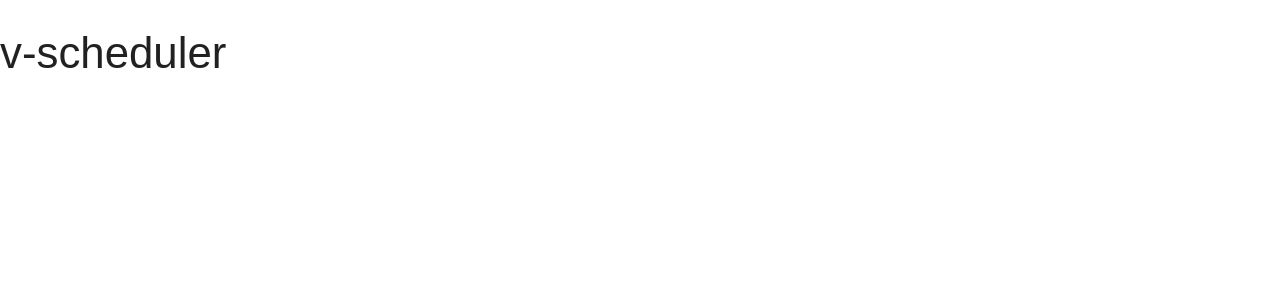
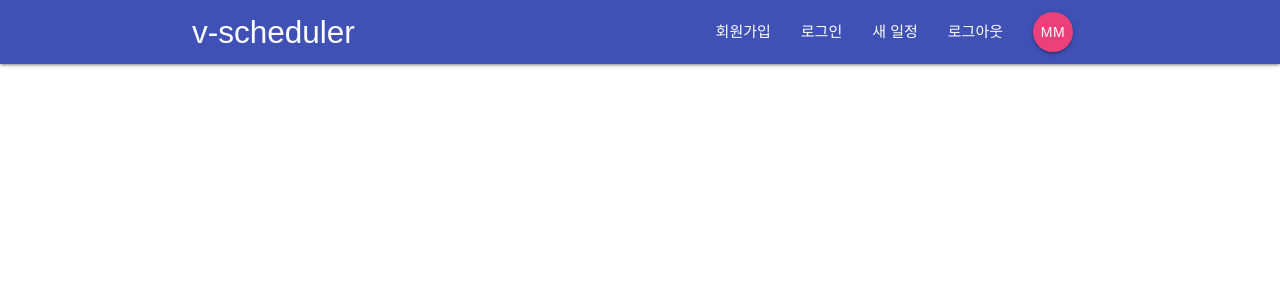
Before and after one commit to milktegi/v-scheduler, a React (Create React App) app in the folder v-scheduler/: page / in a window 1280 px wide. Shown: the top 300 px of the page. Built offline with nearby package versions, Linux system fonts and the light colour scheme.

Commit message:
rendered navbar links

```diff
--- a/v-scheduler/src/App.js
+++ b/v-scheduler/src/App.js
@@ -1,12 +1,13 @@
 import React, { Component } from 'react';
 import { BrowserRouter } from 'react-router-dom';
+import Navbar from './components/layout/Navbar'
 
 class App extends Component {
   render() {
     return (
       <BrowserRouter>
         <div className="App">
-          <h3>v-scheduler</h3>
+         <Navbar/>
         </div>
       </BrowserRouter>
     );
--- a/v-scheduler/src/components/layout/Navbar.js
+++ b/v-scheduler/src/components/layout/Navbar.js
@@ -0,0 +1,21 @@
+import React from 'react';
+import { Link } from 'react-router-dom';
+import SignedInLinks from './SignedInLinks';
+import SignedOutLinks from './SignedOutLinks';
+
+const Navbar = () => {
+  return (
+    <nav className="nav-wrapper indigo darken-8">
+      <div className="container">
+        <Link to="/" className="brand-logo sm left">
+          v-scheduler
+        </Link>
+        {/** 추후 조건부 렌더링 필요 */}
+        <SignedInLinks />
+        <SignedOutLinks />
+      </div>
+    </nav>
+  );
+};
+
+export default Navbar;
--- a/v-scheduler/src/components/layout/SignedInLinks.js
+++ b/v-scheduler/src/components/layout/SignedInLinks.js
@@ -0,0 +1,17 @@
+import React from 'react';
+import { NavLink } from 'react-router-dom';
+
+const SignedInLinks = () => {
+	return (
+		<ul className="right">
+			<li><NavLink to="/">새 일정</NavLink></li>
+			<li><NavLink to="/">로그아웃</NavLink></li>
+			<li><NavLink to="/"
+			className="btn btn-floating pink lighten-1"
+			>mm</NavLink>
+			</li>
+		</ul>
+	)
+}
+
+export default SignedInLinks;
--- a/v-scheduler/src/components/layout/SignedOutLinks.js
+++ b/v-scheduler/src/components/layout/SignedOutLinks.js
@@ -0,0 +1,13 @@
+import React from 'react';
+import { NavLink } from 'react-router-dom';
+
+const SignedOutLinks = () => {
+	return (
+		<ul className="right">
+			<li><NavLink to="/">회원가입</NavLink></li>
+			<li><NavLink to="/">로그인</NavLink></li>
+		</ul>
+	)
+}
+
+export default SignedOutLinks;
```
